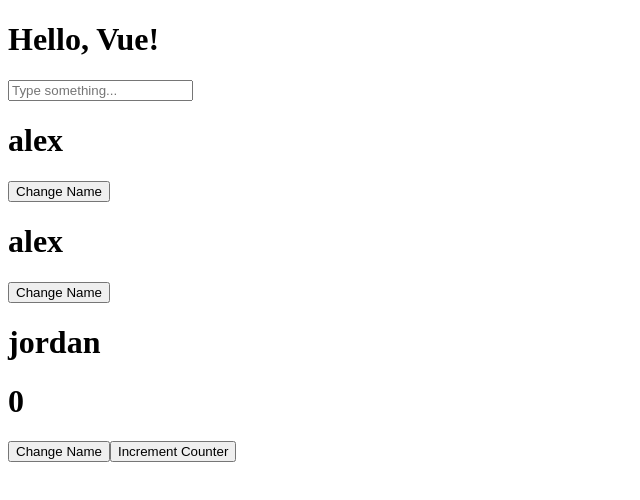
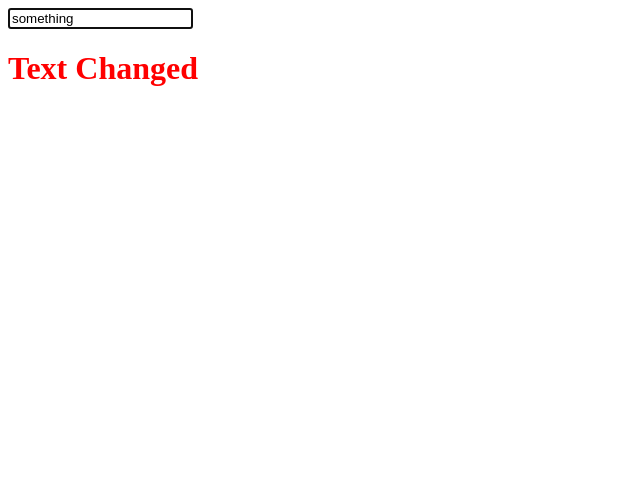
Before and after one commit to tuan782000/vue-course, a Vue app: page / in a window 1280 px wide. Shown: the top 500 px of the page, without its empty margins (0-640 px from the left). Built offline with nearby package versions, Linux system fonts and the light colour scheme.

Commit message:
Template Ref

```diff
--- a/src/App.vue
+++ b/src/App.vue
@@ -93,10 +93,14 @@
 // import LifeCycleHooks from './components/LifeCycleHooks.vue'
 
 // Watch
-import BasicComponent from './components/BasicComponent.vue';
-import ReactiveObject from './components/ReactiveObject.vue';
-import UsingGetterFunction from './components/UsingGetterFunction.vue';
-import MultipleSources from './components/MultipleSources.vue'
+// import BasicComponent from './components/BasicComponent.vue';
+// import ReactiveObject from './components/ReactiveObject.vue';
+// import UsingGetterFunction from './components/UsingGetterFunction.vue';
+// import MultipleSources from './components/MultipleSources.vue'
+
+// Refs
+import BasicRef from './components/BasicRef.vue'
+import FunctionRef from './components/FunctionRef.vue'
 </script>
 <template>
   <!-- vbind và dynamic binding -->
@@ -169,9 +173,12 @@
 
   <!-- <LifeCycleHooks /> -->
 
-  <BasicComponent />
+  <!-- <BasicComponent />
   <ReactiveObject />
   <UsingGetterFunction />
-  <MultipleSources />
+  <MultipleSources /> -->
+
+  <BasicRef />
+  <FunctionRef />
 </template>
 <style scoped></style>
--- /dev/null
+++ b/src/components/BasicRef.vue
@@ -0,0 +1,20 @@
+<script setup>
+import { onMounted, ref } from 'vue'
+const myRef = ref('')
+
+// Here we'll get the value - Ở đây chúng ta sẽ nhận được giá trị
+// console.log(myRef.value)
+
+onMounted(() => {
+  // Here we'll get the entire HTML element - Ở đây chúng ta sẽ nhận được toàn bộ phần tử HTML
+  console.log(myRef.value)
+  myRef.value.focus()
+  myRef.value.value = 'something'
+})
+</script>
+
+<template>
+  <div>
+    <input type="text" placeholder="Enter Your Name" ref="myRef" />
+  </div>
+</template>
--- /dev/null
+++ b/src/components/FunctionRef.vue
@@ -0,0 +1,11 @@
+<script setup>
+const myRefFunc = (el) => {
+  console.log(el.textContent) // reading text content - đọc nội dung content
+  el.textContent = 'Text Changed' // Changing Text Content - Thay đổi chữ
+  el.style.color = 'red' // Changing Text Color - Thay đổi màu
+}
+</script>
+
+<template>
+  <h1 :ref="myRefFunc">This is initial value</h1>
+</template>
```
Also changed, not shown: src/components/MyComponent.vue (added, +30 -0 lines), src/components/RefComponent.vue (added, +13 -0 lines), src/components/RefWithWatch.vue (added, +24 -0 lines), 1 other file (tests, documents, lock files or other folders).
